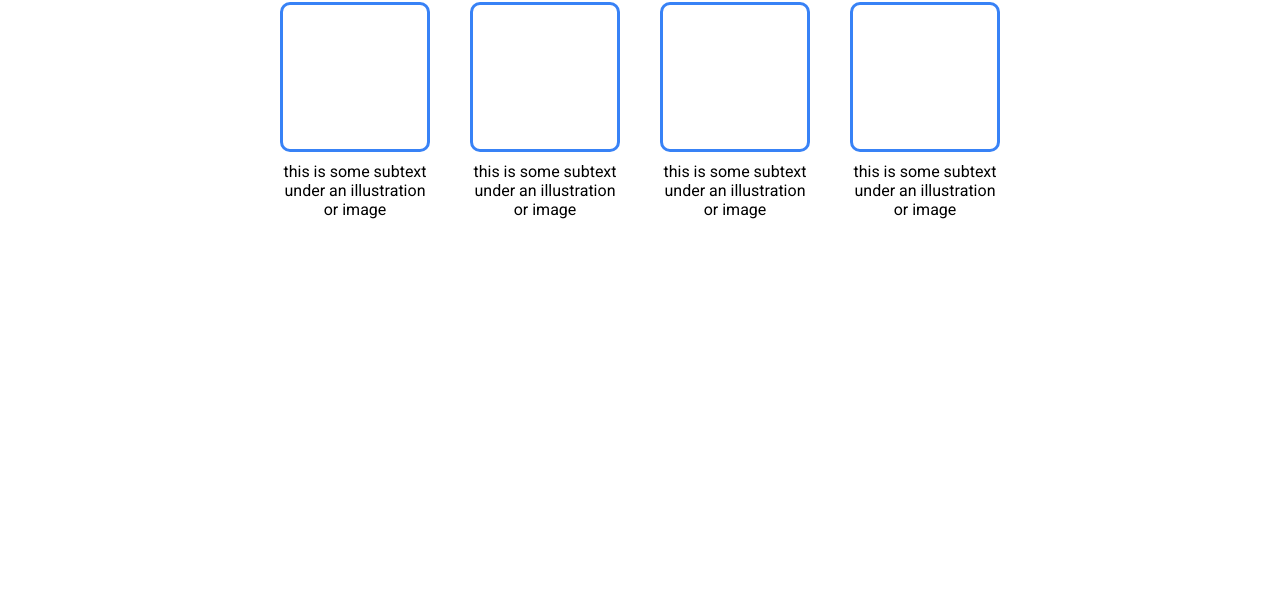
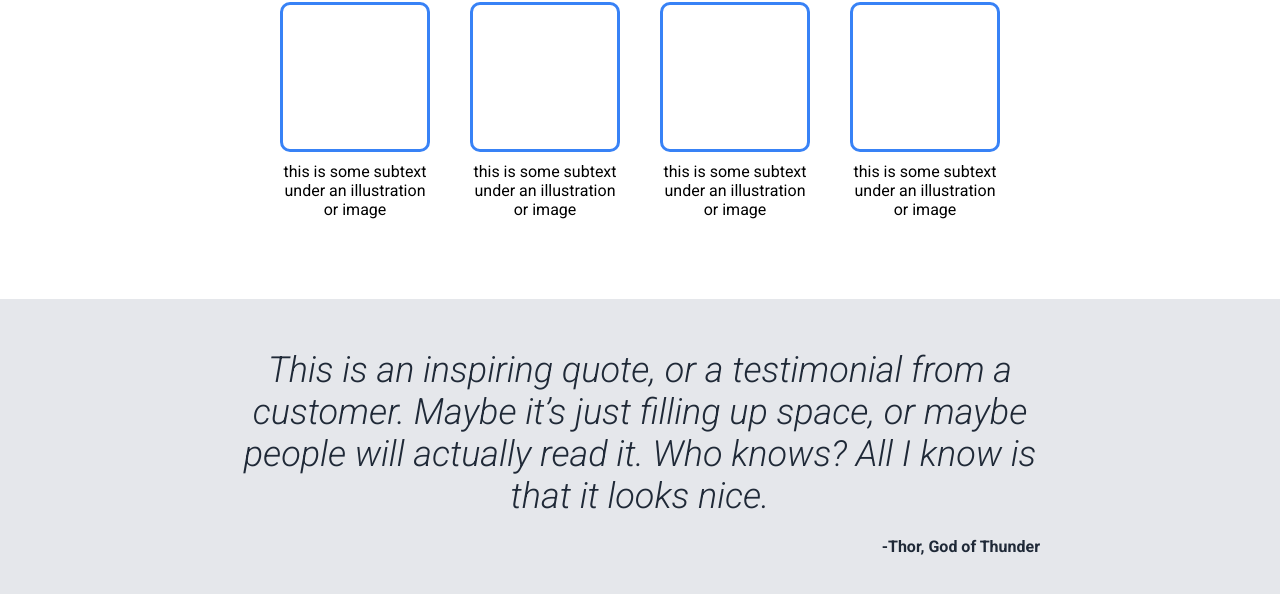
Before and after one commit to dhanarajrk/odin-landing-page, a plain HTML site: page index.html in a window 1280 px wide. Shown: the part 736-1330 px from the top of the page. Before the commit the page ends 1035 px from the top, so only its background shows below. Drawn offline with Linux system fonts and the light colour scheme.

Commit message:
Third section completed

```diff
--- a/index.html
+++ b/index.html
@@ -55,7 +55,14 @@
         </div>
     </div>
 
-
+    <div class='third-section'>
+        <p class="quote-text">
+            <em>This is an inspiring quote, or a testimonial from a customer. Maybe it’s just filling up space, or maybe people will actually read it. Who knows? All I know is that it looks nice.</em>
+        </p>
+        <p class="quote-author">
+            <strong>-Thor, God of Thunder</strong>
+        </p>
+    </div>
 </body>
 
 </html>
--- a/styles.css
+++ b/styles.css
@@ -135,3 +135,28 @@ body{
         align-items: center;  /* Center blue-box horizontally */
     }
 }
+
+
+/*Third section */
+.third-section{
+    background-color: #E5E7EB;
+    padding: 50px 20px;
+    text-align: center;
+}
+
+.quote-text{
+    font-size: 36px;
+    color: #1F2937;
+    font-weight: 300;
+    font-style: italic;
+    max-width: 800px;
+    margin: 0 auto; /* Center quote text*/
+}
+
+.quote-author {
+    font-weight: 700;
+    color: #1F2937;
+    text-align: right;
+    max-width: 800px;  /* Same as quote-text */
+    margin: 20px auto 0; /*top right+left bottom */
+}
```
